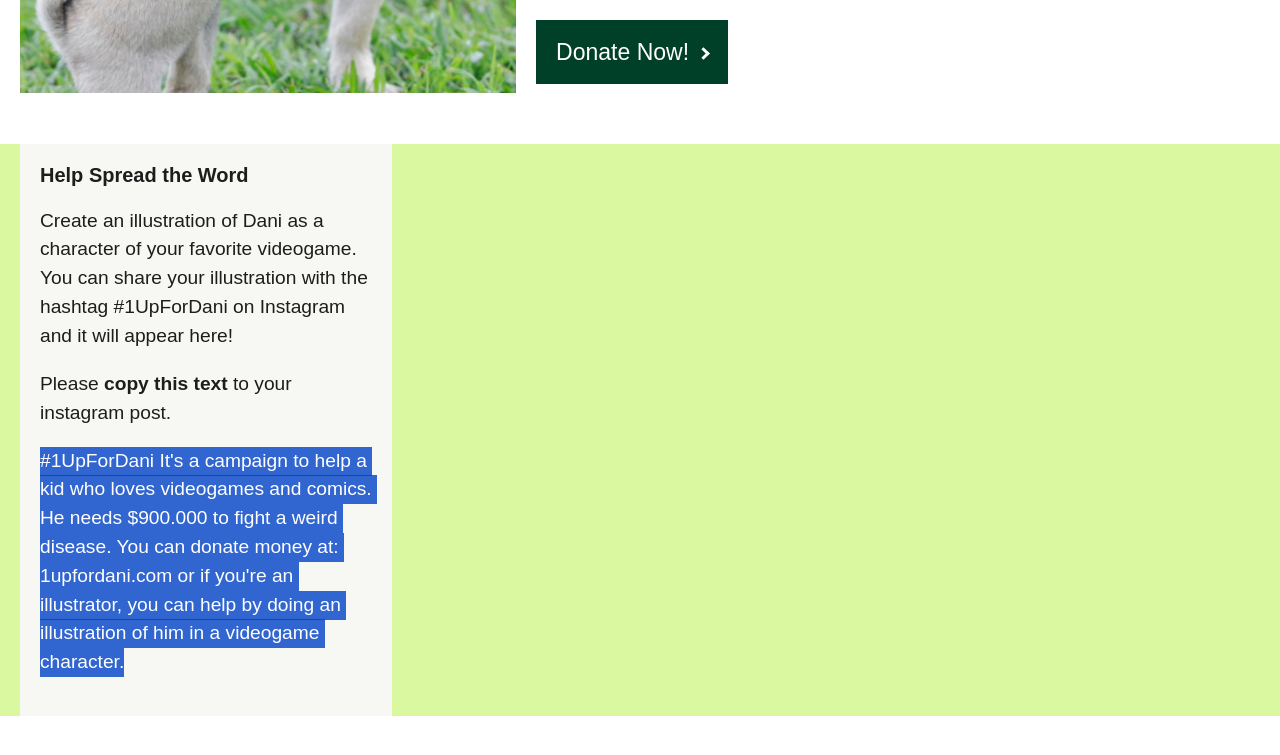
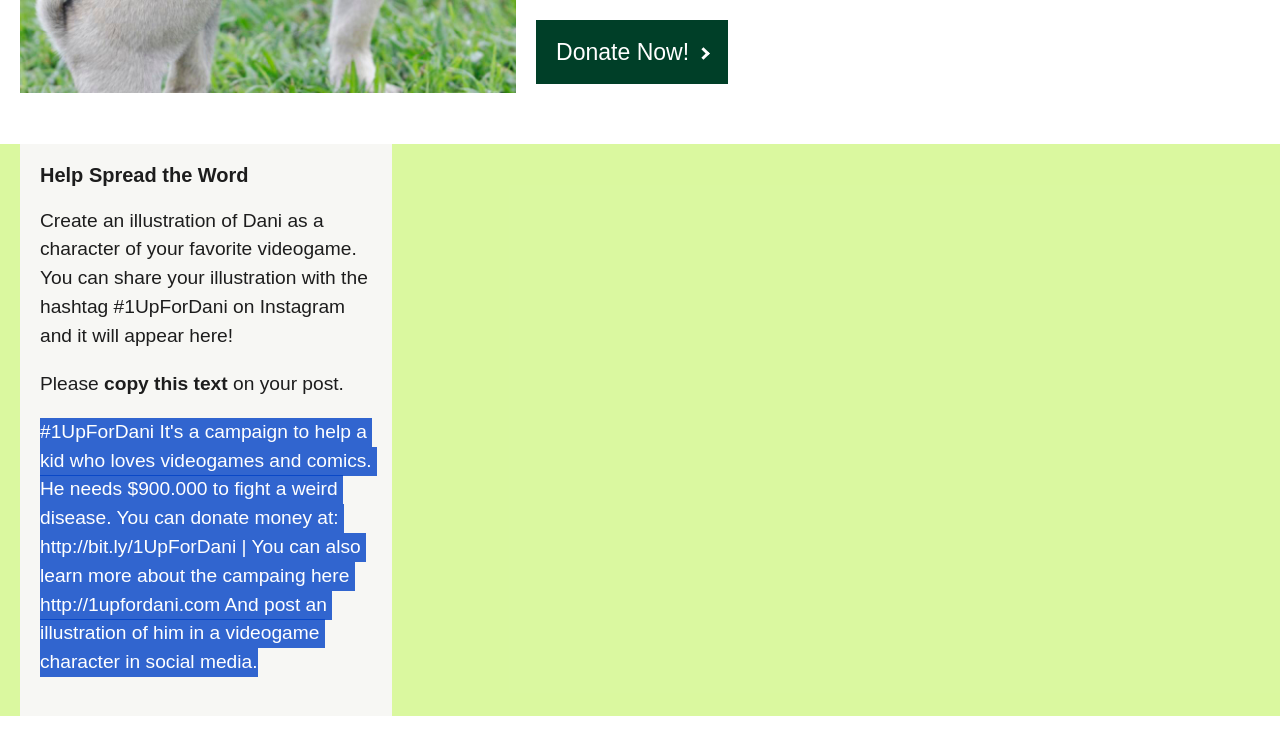
Before and after one commit to nitos/1UpForDani, a website: page index.html in a window 1280 px wide. Both pictures are taken after a click on the link "copy this text". Shown: the part 832-1587 px from the top of the page. Drawn offline with Linux system fonts and the light colour scheme; a web font is replaced by a local one.

Commit message:
changed copy of socialmedia + added bitly link

```diff
--- a/index.html
+++ b/index.html
@@ -47,8 +47,8 @@
           <div class="instagram--help-container">
             <h4>Help Spread the Word</h4>
             <p>Create an illustration of Dani as a character of your favorite videogame. You can share your illustration with the hashtag #1UpForDani on Instagram and it will appear here! </p>
-            <p>Please <a class="instagram--copy" id="copy" data-clipboard-target="#copy-text" href="#">copy this text</a> to your instagram post.</p>
-            <p class="hide" id="copy-text" value="#1UpForDani It's a campaign to help a kid who loves videogames and comics. He needs $900.000 to fight a weird disease. You can donate money at: 1upfordani.com or if you're an illustrator, you can help by doing an illustration of him in a videogame character.">#1UpForDani It's a campaign to help a kid who loves videogames and comics. He needs $900.000 to fight a weird disease. You can donate money at: 1upfordani.com or if you're an illustrator, you can help by doing an illustration of him in a videogame character.</p>
+            <p>Please <a class="instagram--copy" id="copy" data-clipboard-target="#copy-text" href="#">copy this text</a> on your post.</p>
+            <p class="hide" id="copy-text" value="#1UpForDani It's a campaign to help a kid who loves videogames and comics. He needs $900.000 to fight a weird disease. You can donate money at: http://bit.ly/1UpForDani | You can also learn more about the campaing here http://1upfordani.com And post an illustration of him in a videogame character in social media.">#1UpForDani It's a campaign to help a kid who loves videogames and comics. He needs $900.000 to fight a weird disease. You can donate money at: http://bit.ly/1UpForDani | You can also learn more about the campaing here http://1upfordani.com And post an illustration of him in a videogame character in social media.</p>
             <noscript>
               <p>#1UpForDani It's a campaign to help a kid who loves videogames and comics. He needs $900.000 to fight a weird disease. You can donate money at: 1upfordani.com or if you're an illustrator, you can help by doing an illustration of him in a videogame character.</p>
             </noscript>
```
